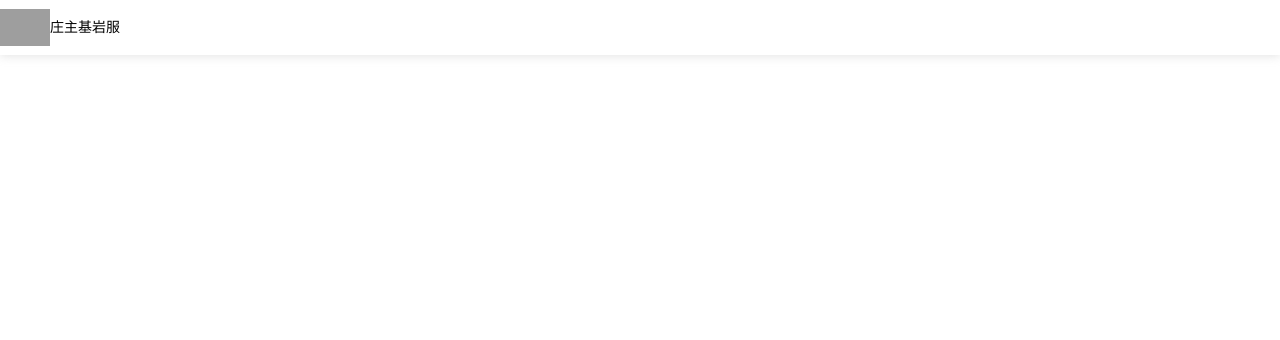
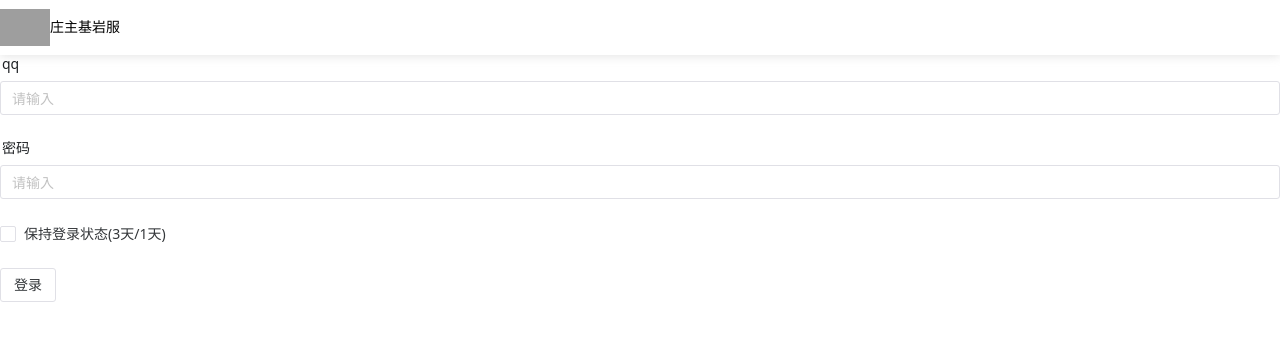
Before and after one commit to moonmcbe/web, a Vue app: page /LoginWithPassword in a window 1280 px wide. Before the commit this address had no page. Shown: the top 340 px of the page. Built offline with nearby package versions, Linux system fonts and the light colour scheme; grey boxes are pictures that could not be loaded.

Commit message:
feat: 使用密码登录

```diff
--- a/src/apis/login.ts
+++ b/src/apis/login.ts
@@ -7,3 +7,11 @@ export default (qq: string, code: string, keepLogin = false) => request({
     qq, code, keepLogin
   }
 })
+
+export const usePassword = (qq: string, password: string, keepLogin = false) => request({
+  url: '/login/usePassword',
+  method: 'post',
+  data: {
+    qq, password, keepLogin
+  }
+})
--- a/src/config/router.ts
+++ b/src/config/router.ts
@@ -36,6 +36,12 @@ const routes: Array<RouteRecordRaw> = [
     name: 'Login',
     component: () =>
       import(/* webpackChunkName: "login" */ '../pages/Login.vue')
+  },
+  {
+    path: '/LoginWithPassword',
+    name: 'Login',
+    component: () =>
+      import(/* webpackChunkName: "login" */ '../pages/LoginWithPassword.vue')
   },
   {
     path: '/admin',
--- a/src/pages/Admin/Audit.vue
+++ b/src/pages/Admin/Audit.vue
@@ -15,6 +15,7 @@ type Data = {
   status: number;
   date: string;
   judge?: any;
+  email?: string
 }
 
 const data = ref<Data[]>([])
@@ -46,6 +47,10 @@ const columns: DataTableColumns<Data> = [
   {
     title: 'qq',
     key: 'qq'
+  },
+  {
+    title: '邮箱',
+    key: 'email'
   },
   {
     title: 'b站用户名',
--- /dev/null
+++ b/src/pages/LoginWithPassword.vue
@@ -0,0 +1,59 @@
+<script lang="ts" setup>
+import { ref } from 'vue'
+import { usePassword as loginApi } from '../apis/login'
+import { useMessage } from 'naive-ui'
+import getUserInfo from '@/utils/getUserInfo'
+import { useRouter } from 'vue-router'
+import { useStore } from '@/config/store'
+
+const message = useMessage()
+const router = useRouter()
+const store = useStore()
+
+const data = ref({
+  qq: '',
+  password: '',
+  keepLogin: false
+})
+
+const login = async () => {
+  const { data: res } = await loginApi(
+    data.value.qq.trim(),
+    data.value.password.trim(),
+    data.value.keepLogin
+  )
+  if (res.code == 200) {
+    localStorage.setItem('token', res.token)
+    message.success('登录成功')
+    getUserInfo()
+    if (store.permissions >= 5) {
+      router.push('/admin')
+    } else {
+      router.push('/')
+    }
+  } else {
+    if (res.msg) {
+      message.error(res.msg)
+    } else {
+      message.error('登录失败，请联系管理员')
+    }
+  }
+}
+</script>
+
+<template>
+  <n-form-item path="qq" label="qq">
+    <n-input v-model:value="data.qq" @keydown.enter.prevent />
+  </n-form-item>
+  <n-form-item path="password" label="密码">
+    <n-input v-model:value="data.password" @keydown.enter.prevent />
+  </n-form-item>
+  <n-checkbox v-model:checked="data.keepLogin"
+    >保持登录状态(3天/1天)</n-checkbox
+  >
+  <br />
+  <br />
+  <n-button @click="login">登录</n-button>
+</template>
+
+<style lang="less" scoped></style>
--- a/src/pages/Submit.vue
+++ b/src/pages/Submit.vue
@@ -62,7 +62,8 @@ const rules: FormRules = {
         if (
           !/^(([^<>()[\]\\.,;:\s@"]+(\.[^<>()[\]\\.,;:\s@"]+)*)|(".+"))@((\[[0-9]{1,3}\.[0-9]{1,3}\.[0-9]{1,3}\.[0-9]{1,3}\])|(([a-zA-Z\-0-9]+\.)+[a-zA-Z]{2,}))$/.test(
             value
-          )
+          ) &&
+          value !== null
         ) {
           return new Error('请输入正确的邮箱')
         }
@@ -176,7 +177,11 @@ const handleFinish = ({
       <n-input v-model:value="model.qq" @keydown.enter.prevent />
     </n-form-item>
     <n-form-item path="email" label="邮箱">
-      <n-input v-model:value="model.email" @keydown.enter.prevent placeholder="选填，填写后可接收审核通知" />
+      <n-input
+        v-model:value="model.email"
+        @keydown.enter.prevent
+        placeholder="选填，填写后可接收审核通知"
+      />
     </n-form-item>
     <n-form-item path="bili_username" label="b站用户名">
       <n-input v-model:value="model.bili_username" @keydown.enter.prevent />
```
